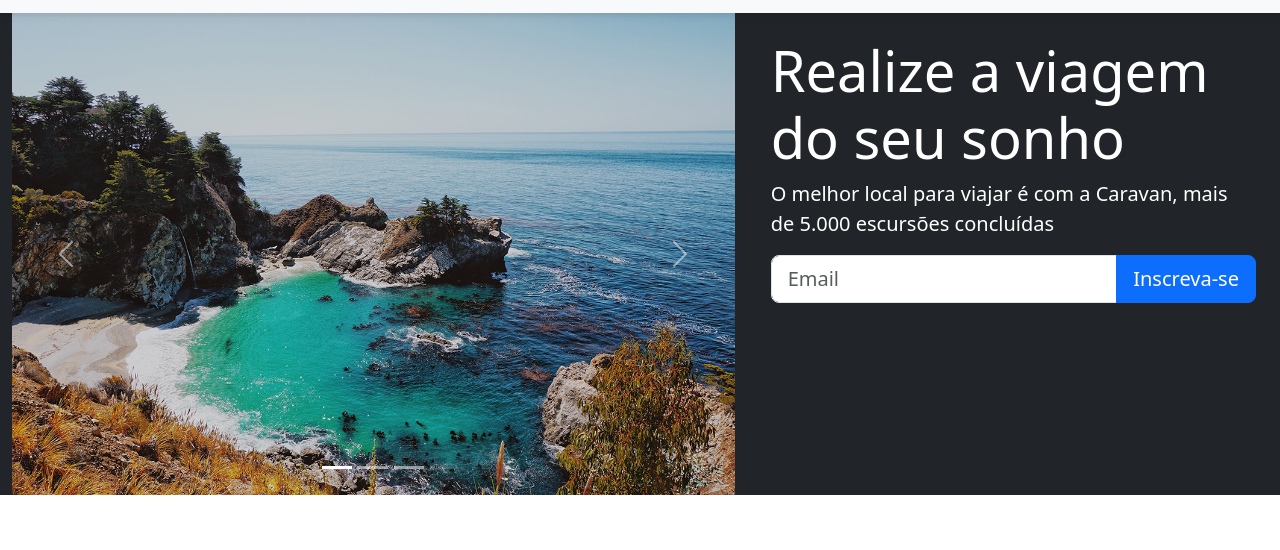
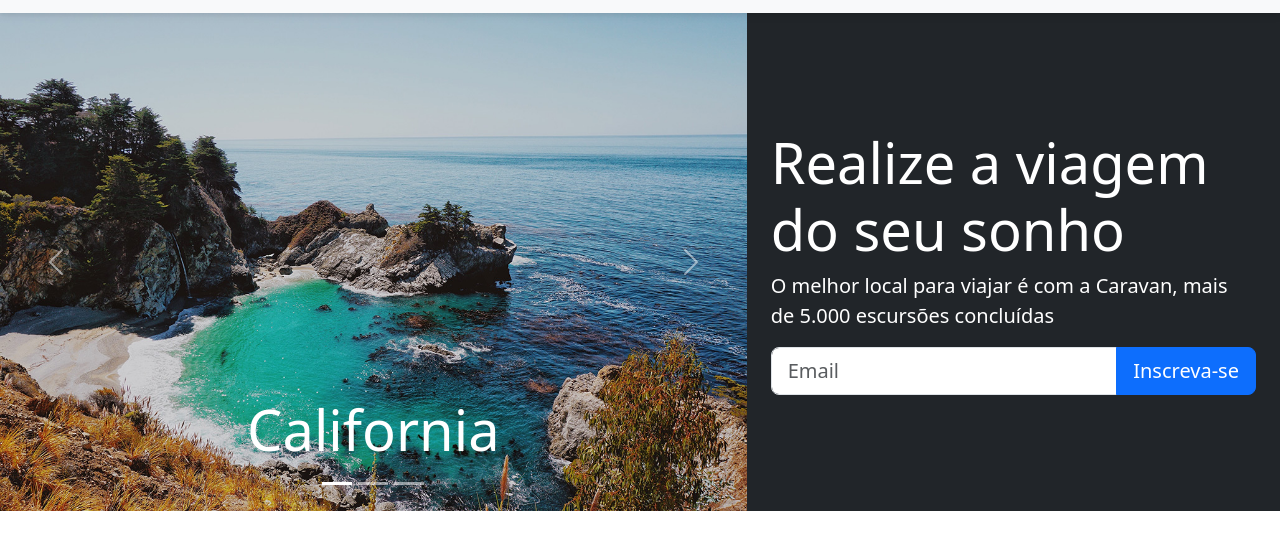
Before and after one commit to Ital023/CaravanBootStrap, a plain HTML site: page index.html in a window 1280 px wide. Shown: the part 62-612 px from the top of the page. Drawn offline with nearby package versions, Linux system fonts and the light colour scheme.

Commit message:
feat: carousel finished, align items

```diff
--- a/index.html
+++ b/index.html
@@ -61,7 +61,7 @@
     <section class="container-fluid">
         <div class="row bg-dark text-white">
 
-            <div class="col-7">
+            <div class="col-lg-7 p-0">
                 <div id="carouselExampleIndicators" class="carousel slide">
                     <div class="carousel-indicators">
                       <button type="button" data-bs-target="#carouselExampleIndicators" data-bs-slide-to="0" class="active" aria-current="true" aria-label="Slide 1"></button>
@@ -71,12 +71,21 @@
                     <div class="carousel-inner">
                       <div class="carousel-item active">
                         <img src="/img/california.jpg" class="d-block w-100" alt="California">
+                        <div class="carousel-caption">
+                          <h3 class="display-4">California</h3>
+                        </div>
                       </div>
                       <div class="carousel-item">
                         <img src="/img/paris.jpg" class="d-block w-100" alt="Paris">
+                        <div class="carousel-caption">
+                          <h3 class="display-4">Paris</h3>
+                        </div>
                       </div>
                       <div class="carousel-item">
                         <img src="/img/dublin.jpg" class="d-block w-100" alt="Dublin">
+                        <div class="carousel-caption">
+                          <h3 class="display-4">Dublin</h3>
+                        </div>
                       </div>
                     </div>
                     <button class="carousel-control-prev" type="button" data-bs-target="#carouselExampleIndicators" data-bs-slide="prev">
@@ -91,7 +100,7 @@
 
             </div>
 
-            <div class="col-lg-5 p-4">
+            <div class="col-lg-5 p-4 align-self-center">
                 <h1 class="display-4">Realize a viagem do seu sonho</h1>
                 <p class="lead">O melhor local para viajar é com a Caravan, mais de 5.000 escursões concluídas</p>
                 <form action="">
```
